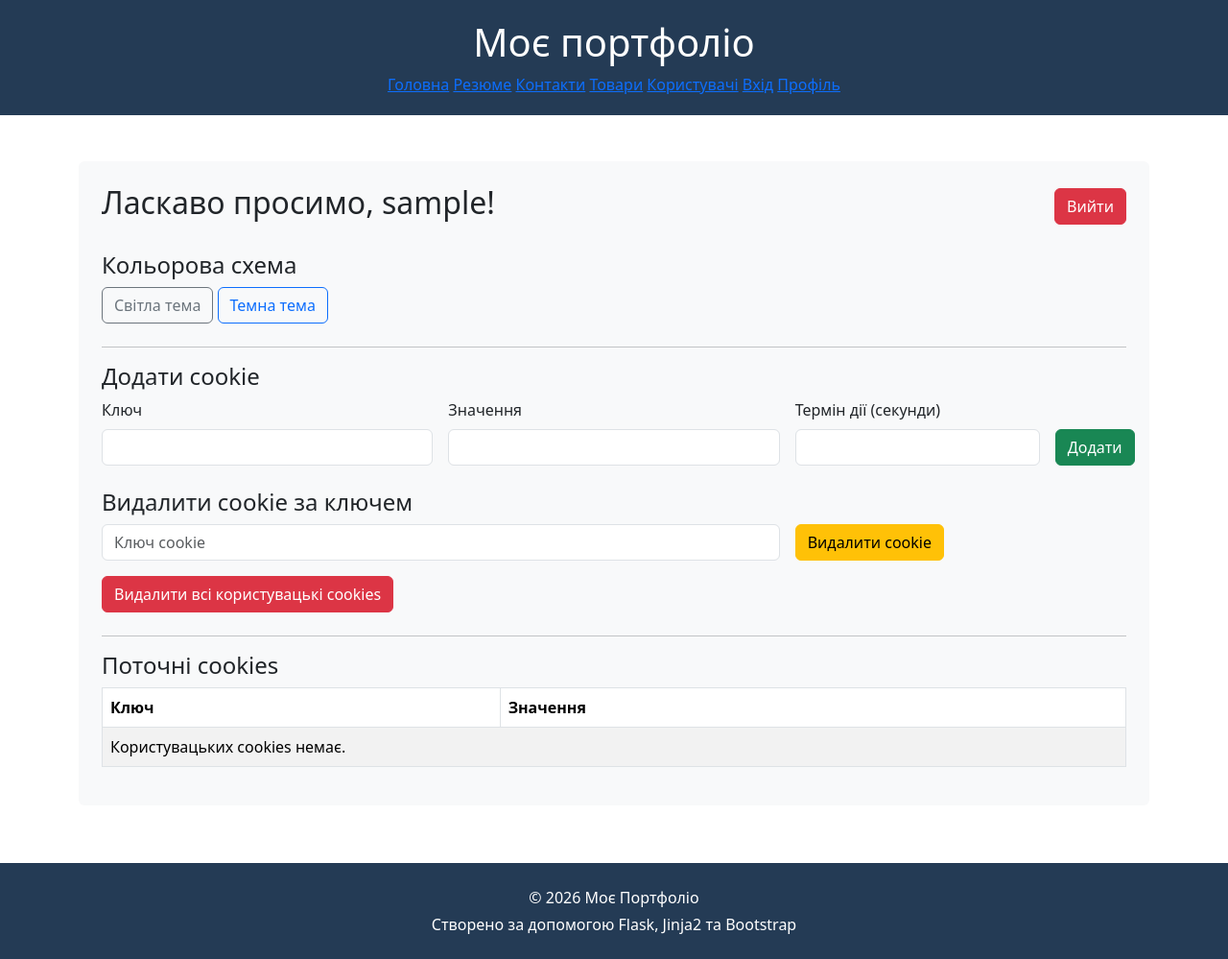
After one commit to invisibleinvisible/flask-app-lab, a Flask app: page /users/profile in a window 1280 px wide. The commit adds this page. Shown: the whole page at 96% size. Run offline with Flask 3, Linux system fonts and the light colour scheme; the visitor is signed in with stand-in values (Sample User, id 1).

Commit message:
lab4 authentication and cookies

```diff
--- a/app/templates/base.html
+++ b/app/templates/base.html
@@ -1,36 +1,62 @@
-
 <!DOCTYPE html>
 <html lang="uk">
 
 <head>
     <meta charset="UTF-8">
     <meta name="viewport" content="width=device-width, initial-scale=1.0">
+
     <title>{% block title %}Мій сайт{% endblock %}</title>
+
     <link rel="stylesheet"
           href="{{ url_for('static', filename='css/styles.css') }}">
+
     <link
-    href="https://cdn.jsdelivr.net/npm/bootstrap@5.3.3/dist/css/bootstrap.min.css"
-    rel="stylesheet">
+        href="https://cdn.jsdelivr.net/npm/bootstrap@5.3.3/dist/css/bootstrap.min.css"
+        rel="stylesheet">
+</head>
 
-</head>
 <body>
     <header>
         <h1>Моє портфоліо</h1>
+
         <nav>
             <a href="{{ url_for('home') }}">Головна</a>
             <a href="{{ url_for('resume') }}">Резюме</a>
             <a href="{{ url_for('contacts') }}">Контакти</a>
             <a href="{{ url_for('products.products_list') }}">Товари</a>
             <a href="{{ url_for('users.admin') }}">Користувачі</a>
+            <a href="{{ url_for('users.login') }}">Вхід</a>
+            <a href="{{ url_for('users.profile') }}">Профіль</a>
         </nav>
     </header>
 
-    <main class="container">
+    <main class="container mt-4">
+
+        {% with messages = get_flashed_messages(with_categories=true) %}
+            {% if messages %}
+                {% for category, message in messages %}
+                    <div class="alert alert-{{ category }} alert-dismissible fade show"
+                         role="alert">
+                        {{ message }}
+
+                        <button type="button"
+                                class="btn-close"
+                                data-bs-dismiss="alert"
+                                aria-label="Закрити"></button>
+                    </div>
+                {% endfor %}
+            {% endif %}
+        {% endwith %}
+
         {% block content %}{% endblock %}
     </main>
 
     <footer>
         {% include "partials/footer.html" %}
     </footer>
+
+    <script
+        src="https://cdn.jsdelivr.net/npm/bootstrap@5.3.3/dist/js/bootstrap.bundle.min.js">
+    </script>
 </body>
 </html>
--- /dev/null
+++ b/app/templates/users/profile.html
@@ -0,0 +1,109 @@
+
+{% extends "base.html" %}
+
+{% block title %}Профіль{% endblock %}
+
+{% block content %}
+<div class="container mt-4 {% if theme == 'dark' %}bg-dark text-white{% else %}bg-light text-dark{% endif %} p-4 rounded">
+
+    <div class="d-flex justify-content-between align-items-center mb-4">
+        <h2>Ласкаво просимо, {{ username }}!</h2>
+        <a href="{{ url_for('users.logout') }}" class="btn btn-danger">
+            Вийти
+        </a>
+    </div>
+
+    <h4>Кольорова схема</h4>
+    <div class="mb-4">
+        <a href="{{ url_for('users.set_theme', theme_name='light') }}"
+           class="btn btn-outline-secondary">
+            Світла тема
+        </a>
+
+        <a href="{{ url_for('users.set_theme', theme_name='dark') }}"
+           class="btn btn-outline-primary">
+            Темна тема
+        </a>
+    </div>
+
+    <hr>
+
+    <h4>Додати cookie</h4>
+    <form method="POST" class="row g-3 mb-4">
+        <input type="hidden" name="action" value="add_cookie">
+
+        <div class="col-md-4">
+            <label for="cookie_key" class="form-label">Ключ</label>
+            <input id="cookie_key" name="cookie_key"
+                   class="form-control" required>
+        </div>
+
+        <div class="col-md-4">
+            <label for="cookie_value" class="form-label">Значення</label>
+            <input id="cookie_value" name="cookie_value"
+                   class="form-control" required>
+        </div>
+
+        <div class="col-md-3">
+            <label for="cookie_max_age" class="form-label">
+                Термін дії (секунди)
+            </label>
+            <input id="cookie_max_age" name="cookie_max_age"
+                   type="number" min="1" class="form-control">
+        </div>
+
+        <div class="col-md-1 d-flex align-items-end">
+            <button type="submit" class="btn btn-success">Додати</button>
+        </div>
+    </form>
+
+    <h4>Видалити cookie за ключем</h4>
+    <form method="POST" class="row g-3 mb-3">
+        <input type="hidden" name="action" value="delete_cookie">
+
+        <div class="col-md-8">
+            <input name="delete_key" class="form-control"
+                   placeholder="Ключ cookie" required>
+        </div>
+
+        <div class="col-md-4">
+            <button type="submit" class="btn btn-warning">
+                Видалити cookie
+            </button>
+        </div>
+    </form>
+
+    <form method="POST" class="mb-4">
+        <input type="hidden" name="action" value="delete_all_cookies">
+        <button type="submit" class="btn btn-danger">
+            Видалити всі користувацькі cookies
+        </button>
+    </form>
+
+    <hr>
+
+    <h4>Поточні cookies</h4>
+    <div class="table-responsive">
+        <table class="table table-bordered {% if theme == 'dark' %}table-dark{% else %}table-striped{% endif %}">
+            <thead>
+                <tr>
+                    <th>Ключ</th>
+                    <th>Значення</th>
+                </tr>
+            </thead>
+            <tbody>
+                {% for key, value in cookies.items() %}
+                <tr>
+                    <td>{{ key }}</td>
+                    <td>{{ value }}</td>
+                </tr>
+                {% else %}
+                <tr>
+                    <td colspan="2">Користувацьких cookies немає.</td>
+                </tr>
+                {% endfor %}
+            </tbody>
+        </table>
+    </div>
+</div>
+{% endblock %}
--- a/app/users/views.py
+++ b/app/users/views.py
@@ -1,6 +1,20 @@
 
-from flask import render_template, request, redirect, url_for
+from flask import (
+    render_template,
+    request,
+    redirect,
+    url_for,
+    flash,
+    session,
+    current_app,
+    make_response,
+)
 from . import user_bp
+
+
+# Демонстраційні облікові дані без бази даних
+DEMO_USERNAME = "admin"
+DEMO_PASSWORD = "secret"
 
 
 @user_bp.route("/hi/<string:name>")
@@ -24,3 +38,142 @@ def admin():
             age=45
         )
     )
+
+
+@user_bp.route("/login", methods=["GET", "POST"])
+def login():
+    if request.method == "POST":
+        username = request.form.get("username", "").strip()
+        password = request.form.get("password", "")
+
+        if username == DEMO_USERNAME and password == DEMO_PASSWORD:
+            session["username"] = username
+            flash("Ви успішно увійшли в систему!", "success")
+            return redirect(url_for("users.profile"))
+
+        flash("Неправильний логін або пароль.", "danger")
+        return redirect(url_for("users.login"))
+
+    return render_template("users/login.html")
+
+
+@user_bp.route("/profile", methods=["GET", "POST"])
+def profile():
+    username = session.get("username")
+
+    if not username:
+        flash("Спочатку увійдіть у систему.", "warning")
+        return redirect(url_for("users.login"))
+
+    if request.method == "POST":
+        action = request.form.get("action")
+
+        if action == "add_cookie":
+            key = request.form.get("cookie_key", "").strip()
+            value = request.form.get("cookie_value", "")
+            max_age_input = request.form.get("cookie_max_age", "").strip()
+
+            if not key or key.lower() == current_app.config["SESSION_COOKIE_NAME"].lower():
+                flash("Вкажіть коректний ключ cookie.", "danger")
+                return redirect(url_for("users.profile"))
+
+            if any(ord(char) < 33 or ord(char) > 126 or char in '()<>@,;:\\"/[]?={}' for char in key):
+                flash("Ключ cookie містить недопустимі символи.", "danger")
+                return redirect(url_for("users.profile"))
+
+            max_age = None
+
+            if max_age_input:
+                try:
+                    max_age = int(max_age_input)
+                    if max_age <= 0:
+                        raise ValueError
+                except ValueError:
+                    flash("Термін дії має бути додатним числом секунд.", "danger")
+                    return redirect(url_for("users.profile"))
+
+            response = make_response(redirect(url_for("users.profile")))
+            response.set_cookie(
+                key,
+                value,
+                max_age=max_age,
+                httponly=True,
+                samesite="Lax"
+            )
+            flash(f"Cookie «{key}» буде додано.", "success")
+            return response
+
+        elif action == "delete_cookie":
+            key = request.form.get("delete_key", "").strip()
+
+            if not key:
+                flash("Вкажіть ключ cookie для видалення.", "warning")
+                return redirect(url_for("users.profile"))
+
+            if key == current_app.config["SESSION_COOKIE_NAME"]:
+                flash("Не можна видаляти cookie сесії з профілю.", "danger")
+                return redirect(url_for("users.profile"))
+
+            if key not in request.cookies:
+                flash(f"Cookie «{key}» не знайдено.", "warning")
+                return redirect(url_for("users.profile"))
+
+            response = make_response(redirect(url_for("users.profile")))
+            response.delete_cookie(key, samesite="Lax")
+            flash(f"Cookie «{key}» видалено.", "success")
+            return response
+
+        elif action == "delete_all_cookies":
+            response = make_response(redirect(url_for("users.profile")))
+            session_cookie = current_app.config["SESSION_COOKIE_NAME"]
+
+            for key in request.cookies:
+                if key != session_cookie:
+                    response.delete_cookie(key, samesite="Lax")
+
+            flash("Усі користувацькі cookies видалено.", "success")
+            return response
+
+        flash("Невідома операція.", "warning")
+        return redirect(url_for("users.profile"))
+
+    return render_template(
+        "users/profile.html",
+        username=username,
+        cookies={
+            key: value
+            for key, value in request.cookies.items()
+            if key != current_app.config["SESSION_COOKIE_NAME"]
+        },
+        theme=request.cookies.get("theme", "light")
+    )
+
+
+@user_bp.route("/logout")
+def logout():
+    session.pop("username", None)
+    flash("Ви вийшли із системи.", "info")
+    return redirect(url_for("users.login"))
+
+
+@user_bp.route("/set-theme/<theme_name>")
+def set_theme(theme_name):
+    if "username" not in session:
+        flash("Спочатку увійдіть у систему.", "warning")
+        return redirect(url_for("users.login"))
+
+    if theme_name not in ("light", "dark"):
+        flash("Невідома кольорова схема.", "danger")
+        return redirect(url_for("users.profile"))
+
+    response = make_response(redirect(url_for("users.profile")))
+    response.set_cookie(
+        "theme",
+        theme_name,
+        max_age=60 * 60 * 24 * 365,
+        httponly=True,
+        samesite="Lax"
+    )
+
+    flash("Кольорову схему змінено.", "success")
+    return response
```
Also changed, not shown: app/templates/users/login.html (added, +43 -0 lines).
